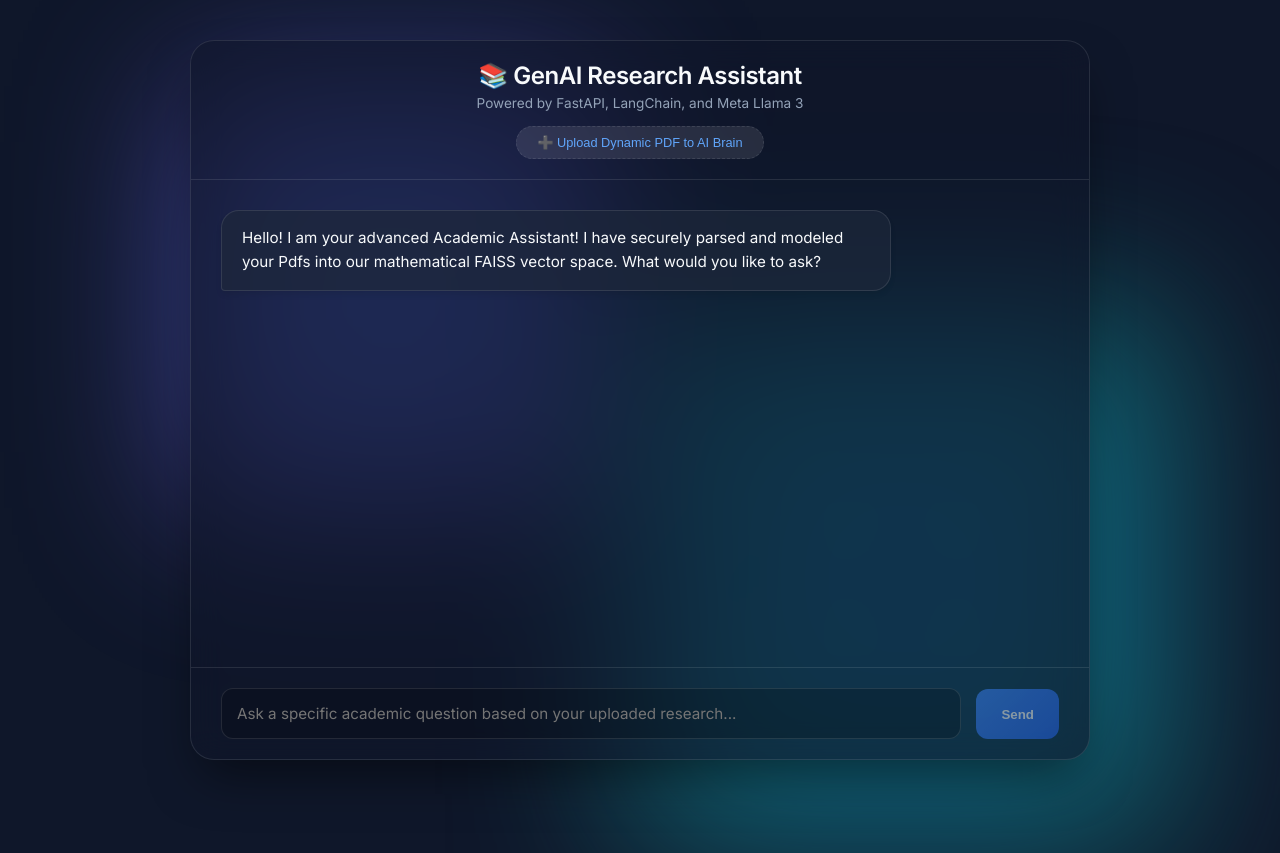
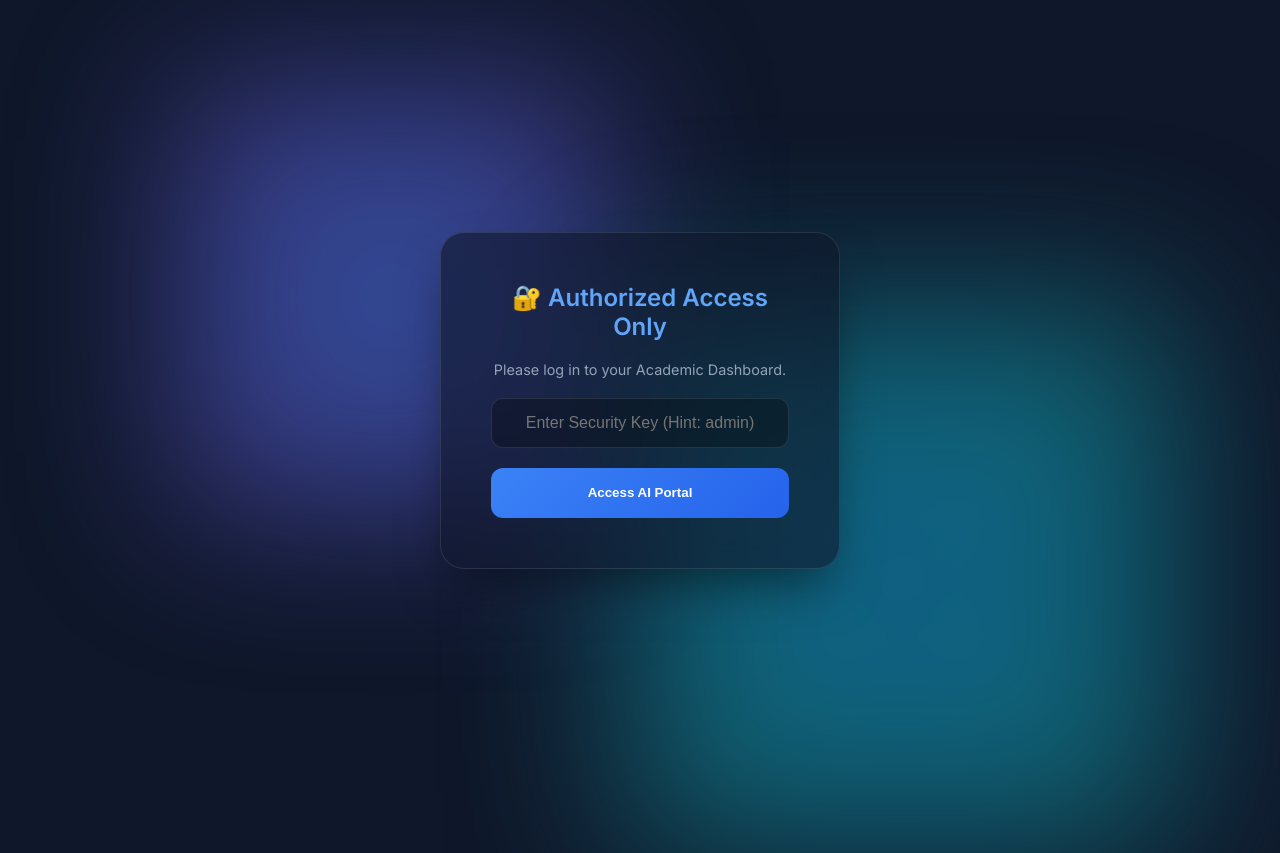
Before and after one commit to arjunnvarshney/rag-research-paper-assistant, a React app in the folder frontend/: page / in a window 1280 px wide. Built offline with nearby package versions, Linux system fonts and the light colour scheme; the HTML template or start-up script is replaced by a standard one.

Commit message:
Massive Feature Drop: Deploys Security Portal, Text-to-Speech (TTS) Voice reading, and Agentic Hybrid DuckDuckGo Web Search Fallback mechanism.

```diff
--- a/frontend/src/App.css
+++ b/frontend/src/App.css
@@ -336,3 +336,59 @@ body {
   0%, 80%, 100% { transform: scale(0); }
   40% { transform: scale(1); }
 }
+
+/* Security Auth Portal */
+.login-card {
+  padding: 50px;
+  align-items: center;
+  gap: 20px;
+  text-align: center;
+  max-width: 400px;
+}
+
+.login-card h2 {
+  font-size: 1.5rem;
+  color: var(--accent);
+}
+
+.login-card p {
+  color: var(--text-secondary);
+  font-size: 0.9rem;
+}
+
+.login-input {
+  width: 100%;
+  padding: 15px;
+  background: rgba(0,0,0,0.3);
+  border: 1px solid var(--glass-border);
+  border-radius: 12px;
+  color: white;
+  text-align: center;
+  font-size: 1rem;
+  outline: none;
+}
+
+.login-input:focus {
+  border-color: var(--accent);
+}
+
+.login-btn {
+  width: 100%;
+}
+
+/* AI Voice Text-to-Speech Button */
+.voice-btn {
+  background: rgba(255, 255, 255, 0.05);
+  border: 1px solid var(--glass-border);
+  color: var(--accent);
+  padding: 5px 12px;
+  border-radius: 12px;
+  font-size: 0.75rem;
+  margin-top: 10px;
+  cursor: pointer;
+  transition: all 0.2s;
+}
+
+.voice-btn:hover {
+  background: rgba(255, 255, 255, 0.15);
+}
--- a/frontend/src/App.jsx
+++ b/frontend/src/App.jsx
@@ -2,6 +2,10 @@ import React, { useState, useRef, useEffect } from 'react';
 import './App.css';
 
 function App() {
+  // Security Authentication State
+  const [isLoggedIn, setIsLoggedIn] = useState(false);
+  const [password, setPassword] = useState('');
+
   const [messages, setMessages] = useState([
     { role: 'assistant', text: 'Hello! I am your advanced Academic Assistant! I have securely parsed and modeled your Pdfs into our mathematical FAISS vector space. What would you like to ask?' }
   ]);
@@ -9,7 +13,6 @@ function App() {
   const [loading, setLoading] = useState(false);
   const [chatHistoryStr, setChatHistoryStr] = useState('');
 
-  // File Upload and PDF visual viewer states
   const [uploading, setUploading] = useState(false);
   const [selectedPdfUrl, setSelectedPdfUrl] = useState(null);
   const fileInputRef = useRef(null);
@@ -19,29 +22,37 @@ function App() {
     endOfMessagesRef.current?.scrollIntoView({ behavior: 'smooth' });
   }, [messages, loading, uploading]);
 
-  // Handle Dynamic PDF Upload
+  // Voice Interaction - Next-Gen feature
+  const handleSpeak = (text) => {
+    if ('speechSynthesis' in window) {
+      window.speechSynthesis.cancel();
+      const msg = new SpeechSynthesisUtterance();
+      // Remove generic markdown symbols from speech
+      msg.text = text.replace(/[*#]/g, '');
+      window.speechSynthesis.speak(msg);
+    } else {
+      alert("Your browser does not support AI Voice Synthesis.");
+    }
+  };
+
   const handleFileUpload = async (e) => {
     const file = e.target.files[0];
     if (!file) return;
 
-    // Generate an instant visual browser URL for the embedded iframe
     const instantVisualUrl = URL.createObjectURL(file);
     setSelectedPdfUrl(instantVisualUrl);
 
     setUploading(true);
-    // Optimistically tell user what's happening
     setMessages(prev => [...prev, { role: 'assistant', text: `⏳ Uploading and deeply analyzing '${file.name}'... The AI is mathematically processing the document now.` }]);
 
     const formData = new FormData();
     formData.append('file', file);
 
     try {
-      // Stream the PDF to Python Backend
       const res = await fetch("http://127.0.0.1:8000/api/upload", {
         method: "POST",
         body: formData
       });
-
       const data = await res.json();
       if (!res.ok) throw new Error(data.detail || "Upload failed");
 
@@ -51,10 +62,10 @@ function App() {
       }]);
     } catch (err) {
       setMessages(prev => [...prev, { role: 'assistant', text: `⚠️ Error during upload: ${err.message}` }]);
-      setSelectedPdfUrl(null); // Remove viewer on failure
+      setSelectedPdfUrl(null);
     } finally {
       setUploading(false);
-      if (fileInputRef.current) fileInputRef.current.value = null; // Clear the input box
+      if (fileInputRef.current) fileInputRef.current.value = null;
     }
   };
 
@@ -98,6 +109,35 @@ function App() {
     }
   }
 
+  // 1. Authorized Auth Portal View
+  if (!isLoggedIn) {
+    return (
+      <div className="app-container login-screen">
+        <div className="blob blob-1"></div>
+        <div className="blob blob-2"></div>
+        <div className="glass-panel login-card">
+          <h2>🔐 Authorized Access Only</h2>
+          <p>Please log in to your Academic Dashboard.</p>
+          <input
+             type="password"
+             className="login-input"
+             placeholder="Enter Security Key (Hint: admin)"
+             value={password}
+             onChange={(e) => setPassword(e.target.value)}
+             onKeyDown={(e) => e.key === 'Enter' && password === 'admin' ? setIsLoggedIn(true) : null}
+          />
+          <button
+             onClick={() => password === 'admin' ? setIsLoggedIn(true) : alert('Invalid Security Key!')}
+             className="send-btn login-btn"
+          >
+             Access AI Portal
+          </button>
+        </div>
+      </div>
+    );
+  }
+
+  // 2. Main Verified PDF Portal View
   return (
     <div className={`app-container ${selectedPdfUrl ? 'split-view' : ''}`}>
       <div className="blob blob-1"></div>
@@ -131,6 +171,10 @@ function App() {
             <div key={i} className={`message-wrapper ${msg.role === 'user' ? 'align-right' : 'align-left'}`}>
               <div className={`message-bubble ${msg.role}`}>
                 <p>{msg.text}</p>
+
+                {msg.role === 'assistant' && (
+                  <button className="voice-btn" onClick={() => handleSpeak(msg.text)}>🔊 Read Aloud</button>
+                )}
 
                 {msg.sources && msg.sources.length > 0 && (
                   <details className="citation-box">
@@ -176,7 +220,6 @@ function App() {
         </div>
       </main>
 
-      {/* 📄 NEW: Dual-Pane Embedded PDF Viewer */}
       {selectedPdfUrl && (
         <aside className="pdf-viewer-pane">
            <iframe src={selectedPdfUrl} title="PDF Viewer" width="100%" height="100%" frameBorder="0" />
```
Also changed, not shown: 1 other file (tests, documents, lock files or other folders).
